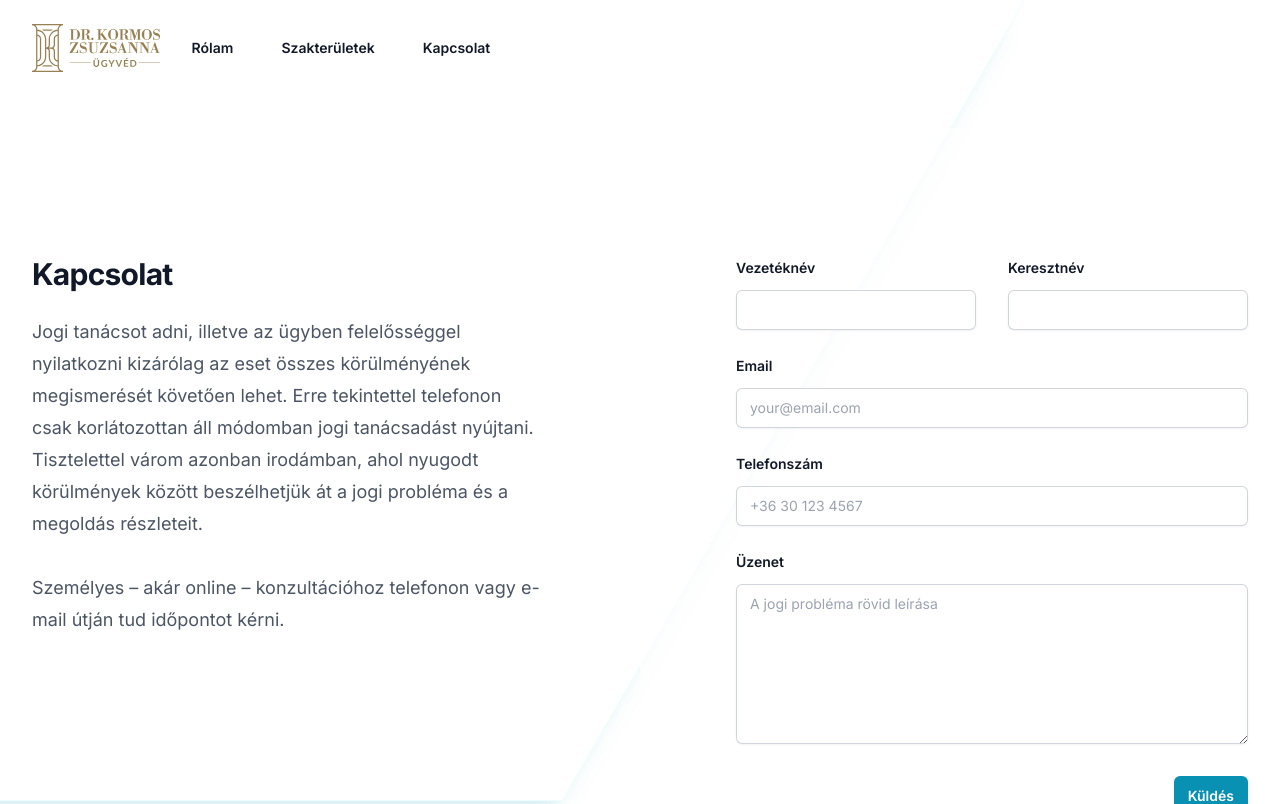
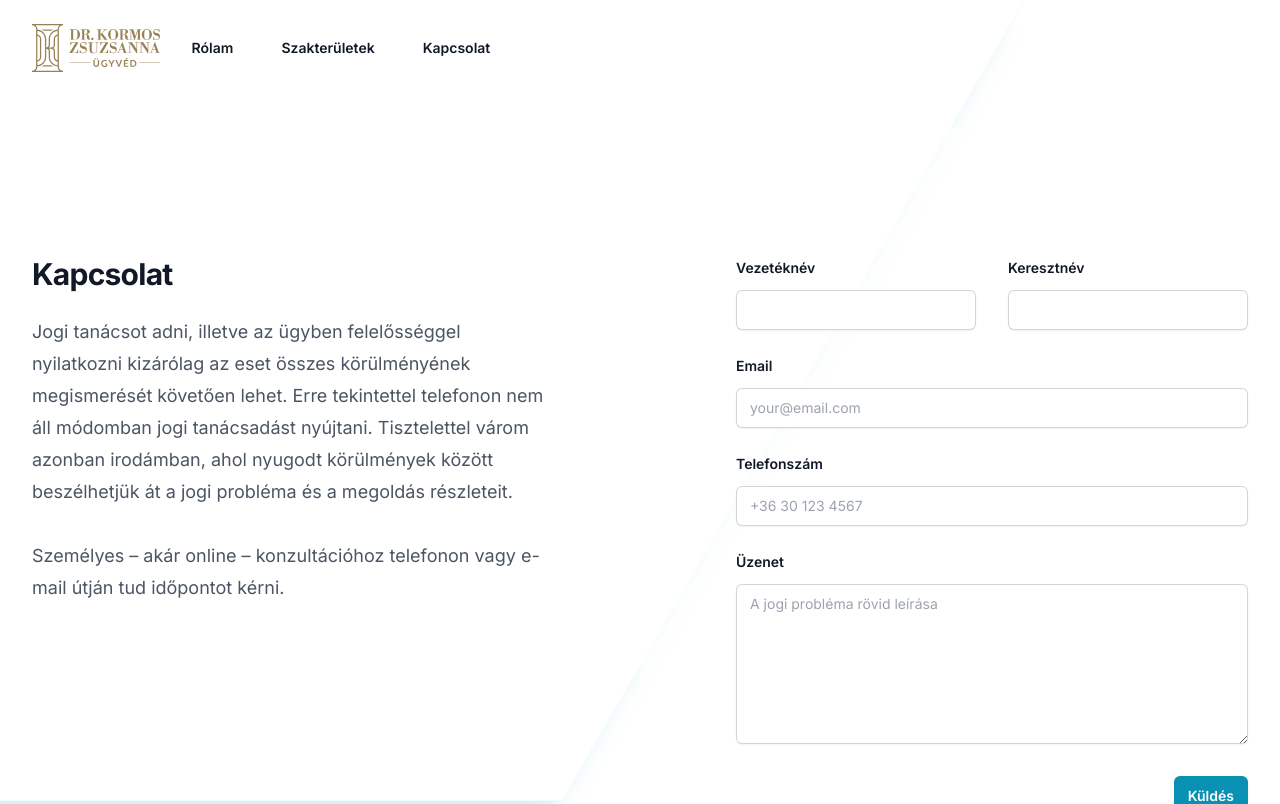
Before and after one commit to gabordobrei/drkormos.hu, a Next.js app: page /kapcsolat in a window 1280 px wide. Shown: the top 804 px of the page. Built offline with nearby package versions, Linux system fonts and the light colour scheme.

Commit message:
Change copy

```diff
--- a/src/Content.tsx
+++ b/src/Content.tsx
@@ -2,8 +2,7 @@ export const testimonials = [
   {
     body: [
       '„Régóta ismerem Zsuzsannát, így nem volt kérdés, hogy Őt kérjük fel ügyvédünknek ingatlan vétel okán. Kb. 3 évig tartott, míg megtaláltuk az igazit és ez idő alatt sok-sok alkalommal rugalmasan, türelmesen, profi szakértelemmel állt rendelkezésünkre. Végül 2021 nyarán sikerült beleszeretnünk a létező legproblémásabb "családi házba".',
-      'Tájékoztatott minket, hogy hosszú, bonyolult, de nem lehetetlen menet lesz. Mindig minden lépést alaposan átbeszéltünk, de sokszor kemény és határozott fellépésre volt szükség. Zsuzsannának hála 1 évvel később rendezett okiratokkal, tehermentes ház adásvételi szerződését írtuk alá és vehettük át a kulcsokat.',
-      'Szívből ajánljuk Zsuzsanna munkáját férjemmel azóta is minden rokonunknak, ismerősünknek, kollégánknak! Ezúton is köszönjük megbízható, becsületes, profi munkádat!”'
+      'Tájékoztatott minket, hogy hosszú, bonyolult, de nem lehetetlen menet lesz. Mindig minden lépést alaposan átbeszéltünk, de sokszor kemény és határozott fellépésre volt szükség. Zsuzsannának hála 1 évvel később rendezett okiratokkal, tehermentes ház adásvételi szerződését írtuk alá és vehettük át a kulcsokat.'
     ],
     author: 'F-Sz. Noémi'
   },
--- a/src/app/kapcsolat/(components)/ContactForm.tsx
+++ b/src/app/kapcsolat/(components)/ContactForm.tsx
@@ -16,9 +16,9 @@ export function ContactForm() {
             <div className="mt-6 space-y-8 text-lg leading-8 text-gray-600">
               <p>
                 Jogi tanácsot adni, illetve az ügyben felelősséggel nyilatkozni kizárólag az eset összes körülményének
-                megismerését követően lehet. Erre tekintettel telefonon csak korlátozottan áll módomban jogi tanácsadást
-                nyújtani. Tisztelettel várom azonban irodámban, ahol nyugodt körülmények között beszélhetjük át a jogi
-                probléma és a megoldás részleteit.
+                megismerését követően lehet. Erre tekintettel telefonon nem áll módomban jogi tanácsadást nyújtani.
+                Tisztelettel várom azonban irodámban, ahol nyugodt körülmények között beszélhetjük át a jogi probléma és
+                a megoldás részleteit.
               </p>
 
               <p>Személyes – akár online – konzultációhoz telefonon vagy e-mail útján tud időpontot kérni.</p>
--- a/src/app/page.tsx
+++ b/src/app/page.tsx
@@ -43,7 +43,7 @@ function Hero() {
               </h1>
               <p className="mt-6 text-lg leading-8 text-gray-600">
                 Évtizedes tapasztalattal, lelkiismeretes, megbízható és munkájára is igényes ügyvédként{' '}
-                <strong className="font-semibold">ingatlan-, öröklési- és családjoggal</strong> foglalkozom.
+                <strong className="font-semibold">ingatlan-, öröklési és családi joggal</strong> foglalkozom.
               </p>
               <div className="mt-10 flex items-center gap-x-6">
                 <Link href="/rolam" className="text-sm font-semibold leading-6 text-gray-900">
--- a/src/app/szakteruletek/page.tsx
+++ b/src/app/szakteruletek/page.tsx
@@ -146,7 +146,7 @@ function Oroklesijog() {
           <div className="mt-8 lg:mt-0">
             <div className="mx-auto max-w-prose text-base lg:max-w-none">
               <p className="text-lg text-gray-500">
-                A Polgári Törvénykönyv részletesen leírja, hogy ki, mit milyen arányban örökölhet az örökhagyó után. Ha
+                A Polgári Törvénykönyv részletesen leírja, hogy ki, mit, milyen arányban örökölhet az örökhagyó után. Ha
                 valaki halála esetére ettől eltérően szeretne rendelkezni, vagyis meghatározná, hogy hagyatékából ki és
                 milyen feltételekkel vagy éppen ki ne részesüljön, úgy azt megteheti pl. végrendelet formájában. A
                 részesedés tartási kötelezettség teljesítéséhez is köthető (öröklési szerződés), azonban az örökhagyó és
```
